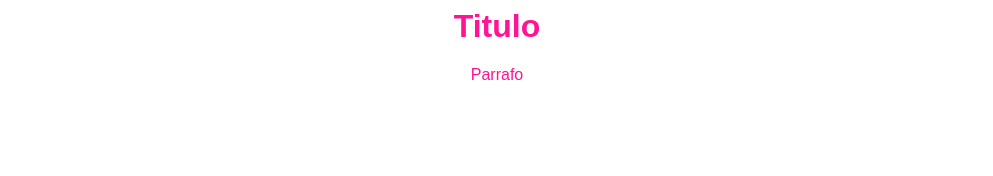
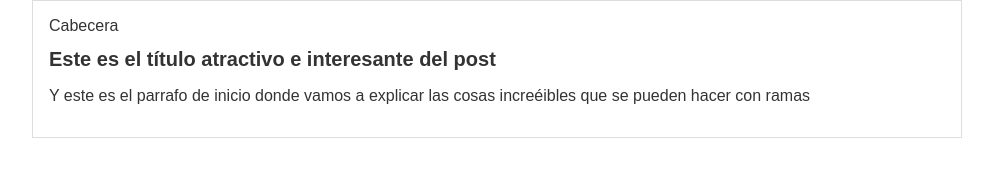
Before and after one commit to adangelica/platziGIT, a plain HTML site: page index.html in a window 1280 px wide. Shown: the whole page, without its empty margins (143-1136 px from the left). Drawn offline with Linux system fonts and the light colour scheme.

Commit message:
Commit al master del blogpost en su version reciente

```diff
--- a/css/styles.css
+++ b/css/styles.css
@@ -1,5 +1,22 @@
-body{
+body
+{
+    color: #333;
     text-align: center;
-    color: deeppink;
-    font-family: Arial, Helvetica, sans-serif;
+    font-family: "Arial";
+    font-size: 16px;
+    margin: 0;
+    padding: 0;
 }
+#container
+{
+    width: 70%;
+    padding: 1em;
+    text-align: left;
+    border: 1px solid #DDD;
+    margin: 0 auto;
+}
+
+#container h1
+{
+    font-size: 20px;
+}
--- a/index.html
+++ b/index.html
@@ -1,10 +1,17 @@
 <html>
     <head>
         <title>Blogpost</title>
-        <link rel="stylesheet" href="css/styles.css">
+        <link rel="stylesheet" href="css/styles.css" />
     </head>
     <body>
-        <h1>Titulo</h1>
-        <p>Parrafo</p>
+        <div id="container">
+            <div id="cabecera">
+                Cabecera
+            </div>
+            <div id="post">
+                <h1>Este es el título atractivo e interesante del post</h1>
+                <p>Y este es el parrafo de inicio donde vamos a explicar las cosas increéibles que se pueden hacer con ramas</p>
+            </div>
+        </div>
     </body>
 </html>
```
